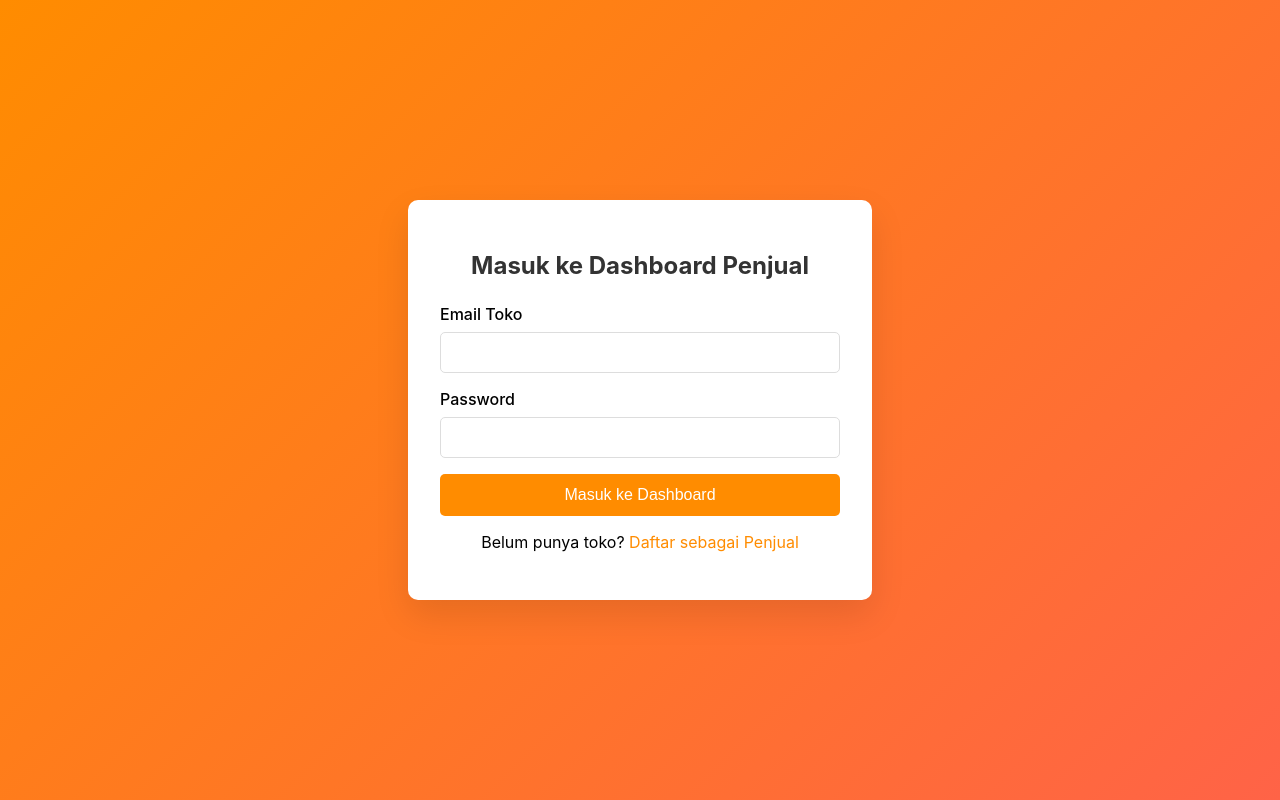
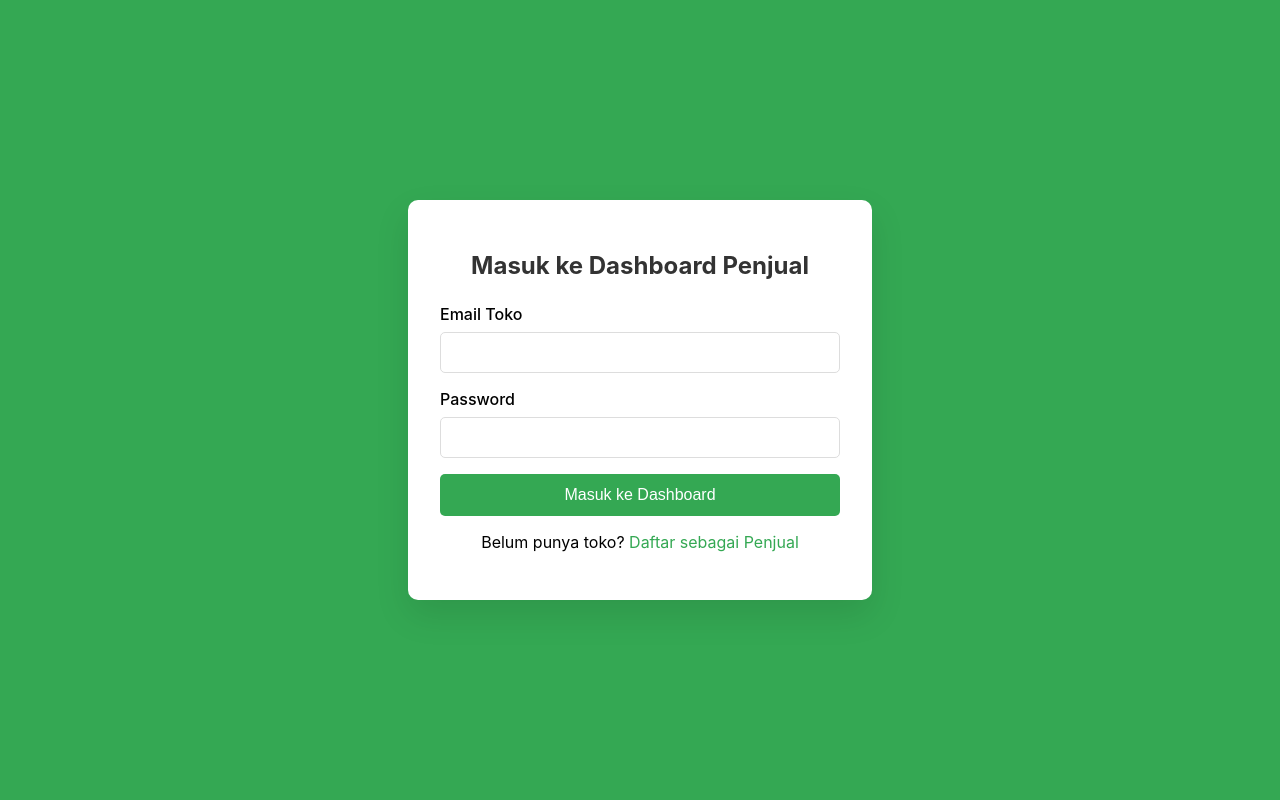
Before and after one commit to frl-im/UMKM, a PHP site: page /loginpenjual.php in a window 1280 px wide. Run offline with PHP 8.4, Linux system fonts and the light colour scheme.

Commit message:
ubah warna background

```diff
--- a/loginpenjual.php
+++ b/loginpenjual.php
@@ -20,18 +20,18 @@ if (isset($_POST["login"])) {
     <title>Login Penjual - KreasiLokal.id</title>
     <link href="https://cdnjs.cloudflare.com/ajax/libs/font-awesome/6.0.0/css/all.min.css" rel="stylesheet">
     <style>
-        body { font-family: -apple-system, BlinkMacSystemFont, 'Segoe UI', Roboto, sans-serif; background: linear-gradient(135deg, #ff8c00 0%, #ff6347 100%); min-height: 100vh; display: flex; align-items: center; justify-content: center; margin: 0; }
+        body { font-family: -apple-system, BlinkMacSystemFont, 'Segoe UI', Roboto, sans-serif; background: #34A853; min-height: 100vh; display: flex; align-items: center; justify-content: center; margin: 0; }
         .login-box { background: white; padding: 2rem; border-radius: 10px; box-shadow: 0 15px 35px rgba(0,0,0,0.1); width: 100%; max-width: 400px; }
         .login-box h2 { text-align: center; margin-bottom: 1.5rem; color: #333; }
         .form-group { margin-bottom: 1rem; }
         .form-group label { display: block; margin-bottom: 0.5rem; font-weight: 500; }
         .form-group input { width: 100%; padding: 0.75rem; border: 1px solid #ddd; border-radius: 5px; box-sizing: border-box; }
-        button { width: 100%; padding: 0.75rem; background: #ff8c00; color: white; border: none; border-radius: 5px; cursor: pointer; font-size: 1rem; }
-        button:hover { background: #e67c00; }
+        button { width: 100%; padding: 0.75rem; background: #34A853; color: white; border: none; border-radius: 5px; cursor: pointer; font-size: 1rem; }
+        button:hover { background: #34A853; }
         .error { color: red; font-style: italic; text-align: center; margin-bottom: 1rem; }
         .success { color: green; text-align: center; margin-bottom: 1rem; }
         p { text-align: center; margin-top: 1rem; }
-        a { color: #ff8c00; text-decoration: none; }
+        a { color: #34A853; text-decoration: none; }
     </style>
 </head>
 <body>
```
